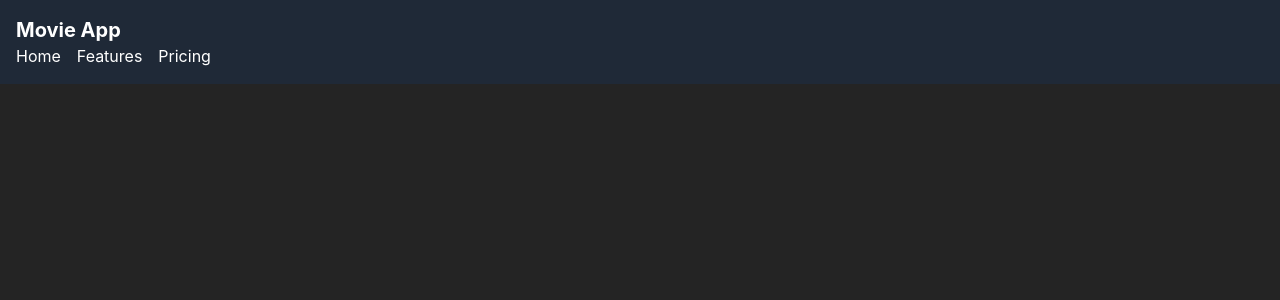
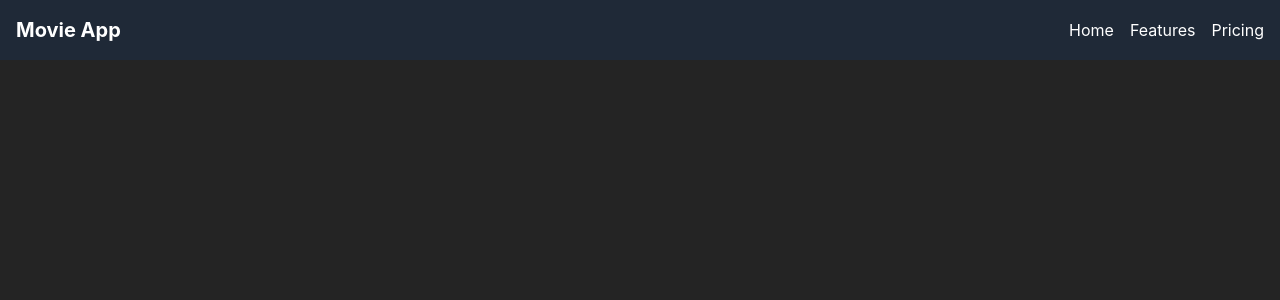
Before and after one commit to Ovtt17/movies-project, a React (Vite) app: page / in a window 1280 px wide. Shown: the top 300 px of the page. Built offline with nearby package versions, Linux system fonts and the light colour scheme.

Commit message:
Refactor Navigation component and add responsive menu

```diff
--- a/src/components/navigation/Navigation.tsx
+++ b/src/components/navigation/Navigation.tsx
@@ -1,6 +1,6 @@
 import { useState } from 'react';
 
-const Navigation = () => {
+function Navigation() {
   const [isOpen, setIsOpen] = useState(false);
 
   return (
@@ -27,9 +27,22 @@ const Navigation = () => {
             />
           </svg>
         </button>
+        {/* Botones visibles siempre */}
+        <ul className="hidden md:flex space-x-4">
+          <li className="text-white">
+            <a className="hover:text-gray-400" href="#">Home</a>
+          </li>
+          <li className="text-white">
+            <a className="hover:text-gray-400" href="#">Features</a>
+          </li>
+          <li className="text-white">
+            <a className="hover:text-gray-400" href="#">Pricing</a>
+          </li>
+        </ul>
       </div>
-      <div className={`md:flex ${isOpen ? 'block' : 'hidden'}`}>
-        <ul className="mt-4 md:mt-0 md:flex md:space-x-4">
+      {/* Menú desplegable en móviles */}
+      <div className={`md:hidden ${isOpen ? 'block' : 'hidden'}`}>
+        <ul className="mt-4 space-y-2">
           <li className="text-white">
             <a className="hover:text-gray-400" href="#">Home</a>
           </li>
```
